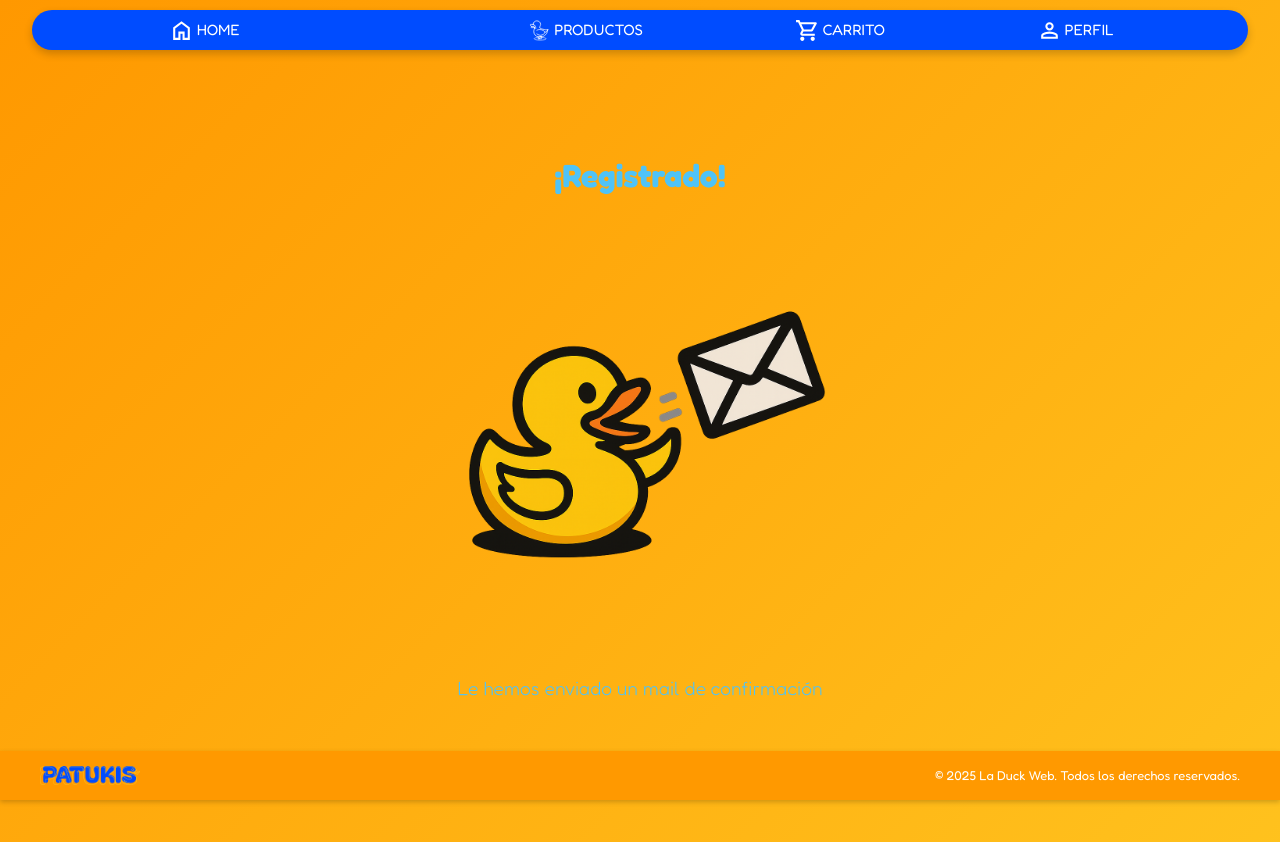
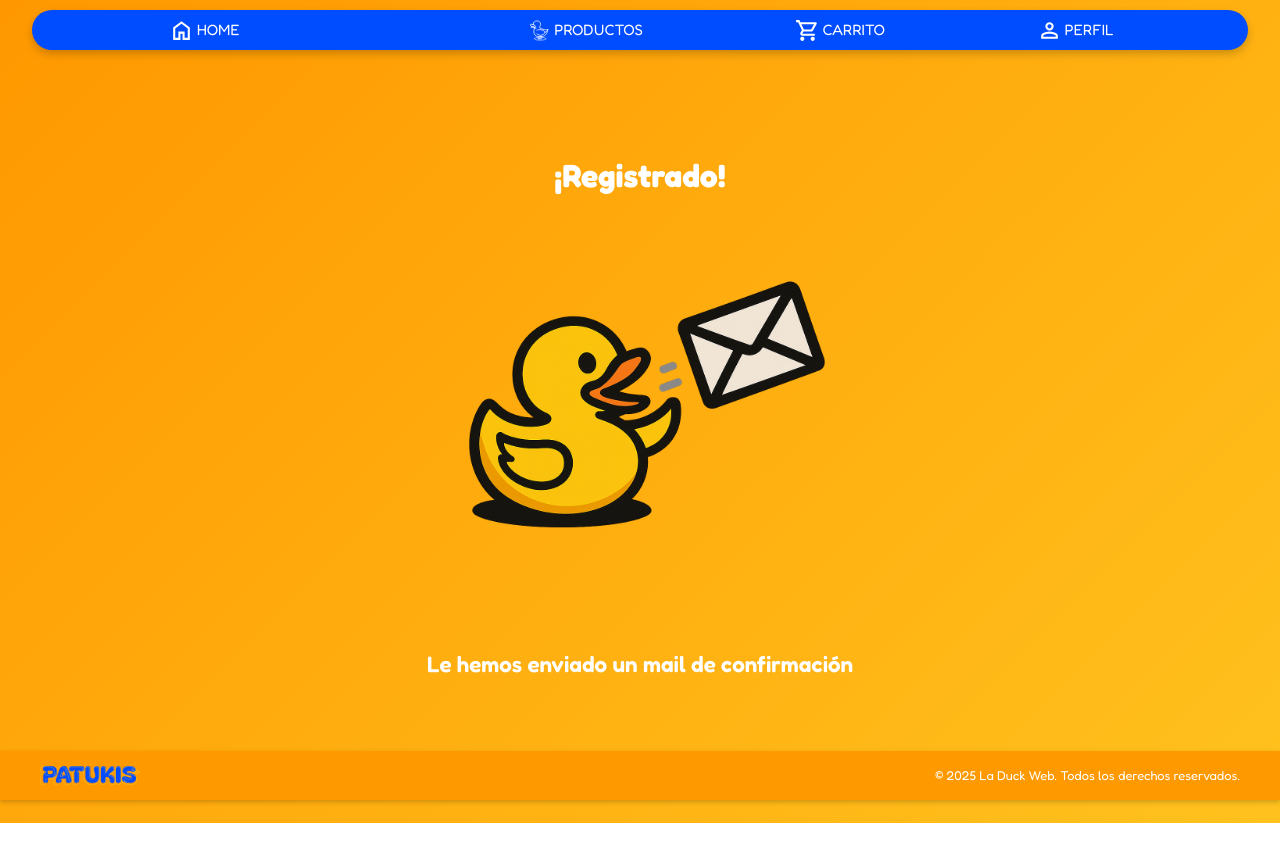
Before and after one commit to alejandrogoscu/Patukis, a React (Vite) app: page /confirmation in a window 1280 px wide. Built offline with nearby package versions, Linux system fonts and the light colour scheme.

Commit message:
CSS confirm y añadidos guards

```diff
--- a/src/components/User/RegisterConfirmation/registerConfirmation.css
+++ b/src/components/User/RegisterConfirmation/registerConfirmation.css
@@ -10,9 +10,10 @@
 }
 
 .confirmation__title {
-  margin-bottom: 55px;
+  margin-bottom: 25px;
   font-size: 2rem;
   font-weight: 700;
+  color: var(--blanco);
 }
 
 .confirmation__img {
@@ -22,6 +23,7 @@
 }
 
 .confirmation__text {
-  font-size: 1.2rem;
-  font-weight: 300;
+  font-size: 1.4rem;
+  font-weight: 600;
+  color: var(--blanco);
 }
```
Also changed, not shown: src/components/Guards/PrivateRoute.jsx (added, +11 -0 lines).
